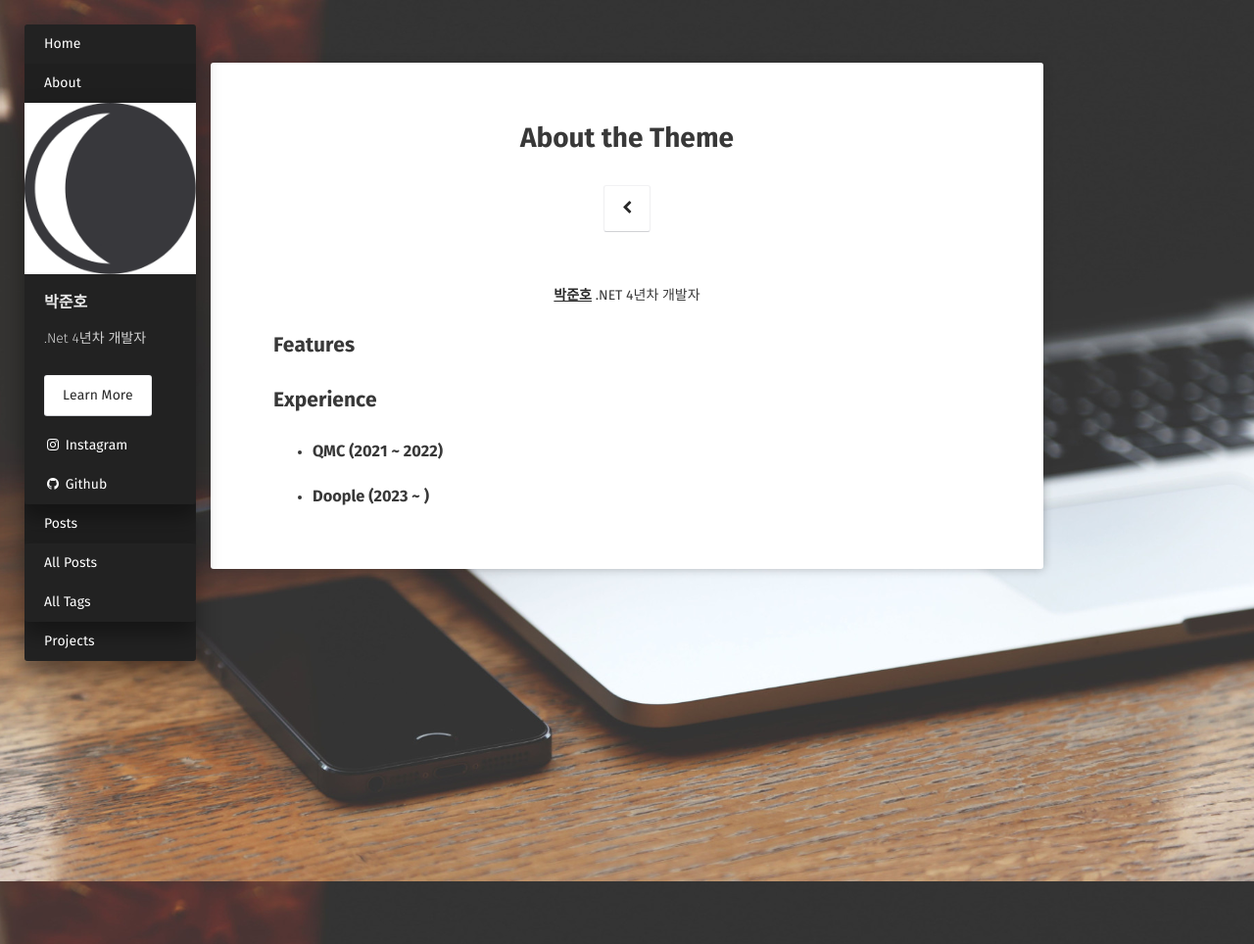
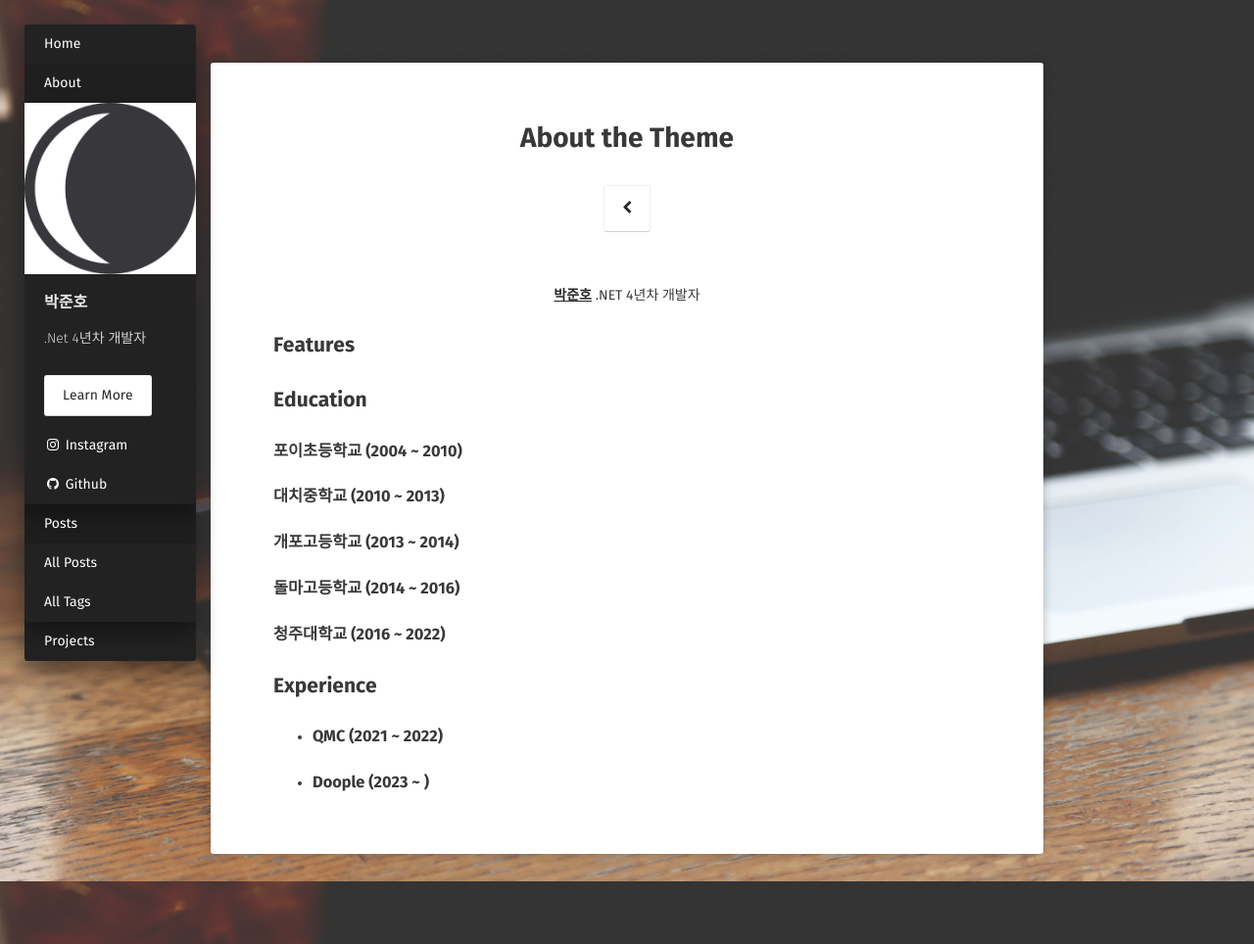
Before and after one commit to joonho-park/Profile, a Jekyll site: the page built from about/index.md, in a window 1280 px wide. Shown: the whole page at 98% size. Built offline with Jekyll 4.4.1, drawn with Linux system fonts in a browser that asks for light colours; some web fonts are replaced.

Commit message:
Education 추가

```diff
--- a/about/index.md
+++ b/about/index.md
@@ -10,6 +10,12 @@ comments: false
 
 ## Features
 
+## Education
+### 포이초등학교 (2004 ~ 2010)
+### 대치중학교 (2010 ~ 2013)
+### 개포고등학교 (2013 ~ 2014)
+### 돌마고등학교 (2014 ~ 2016)
+### 청주대학교 (2016 ~ 2022)
 
 ## Experience
 
```
